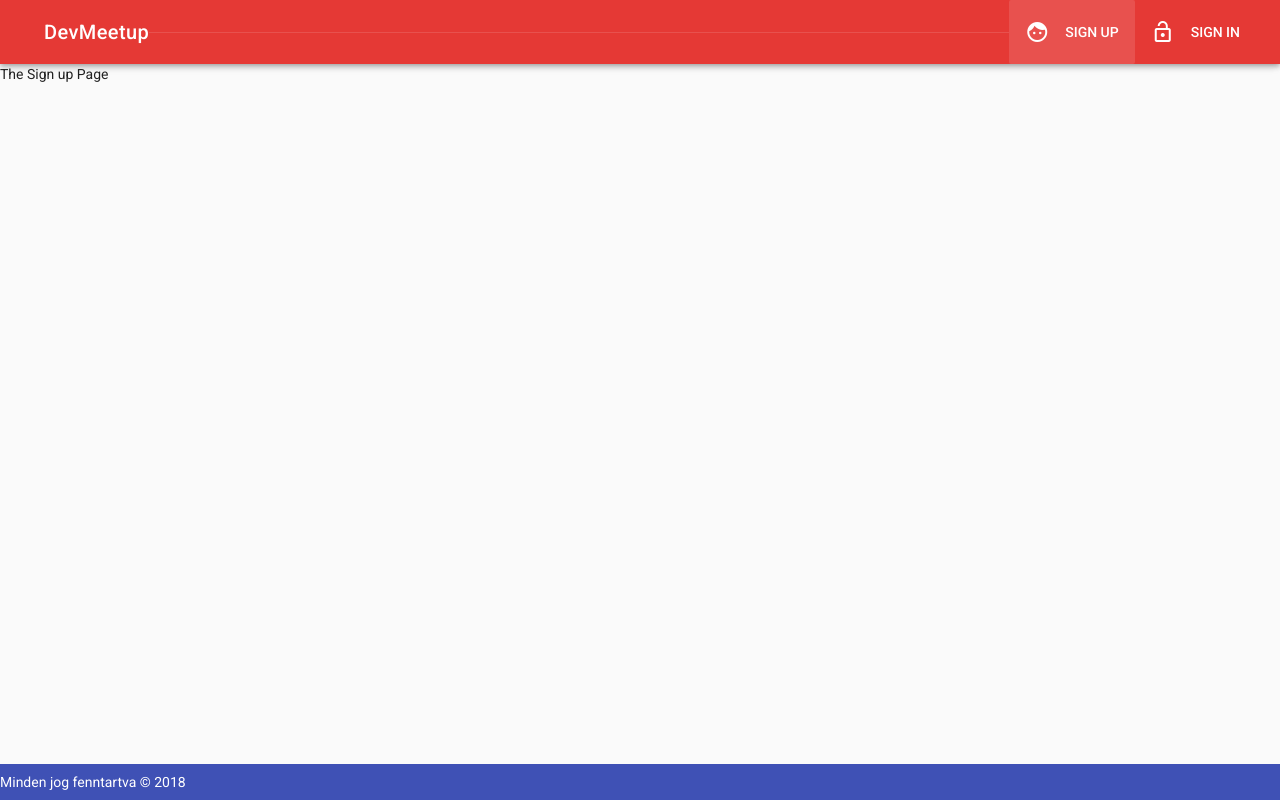
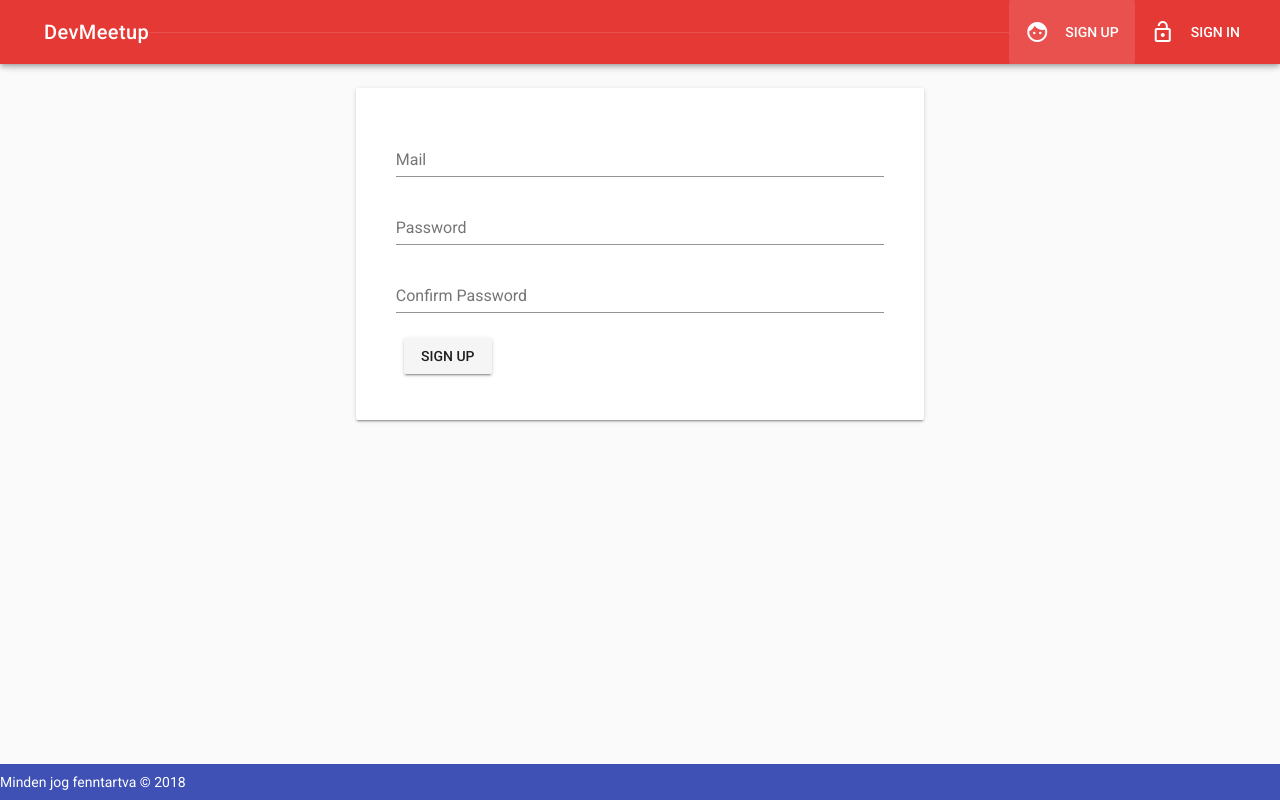
Before and after one commit to I-like-PhysiX/Full_project, a Vue app in the folder Frontend/: page /signup in a window 1280 px wide. Built offline with nearby package versions, Linux system fonts and the light colour scheme.

Commit message:
Update Signup.vue

```diff
--- a/Frontend/src/components/User/Signup.vue
+++ b/Frontend/src/components/User/Signup.vue
@@ -1,5 +1,105 @@
 <template>
-  <div>
-    <p>The Sign up Page</p>
-  </div>
+  <v-container>
+    <v-layout row v-if="error">
+      <v-flex xs12 sm6 offset-sm3>
+        <app-alert @dismissed="onDismissed" :text="error.message"></app-alert>
+      </v-flex>
+    </v-layout>
+    <v-layout row>
+      <v-flex xs12 sm6 offset-sm3>
+        <v-card>
+          <v-card-text>
+            <v-container>
+              <form @submit.prevent="onSignup">
+                <v-layout row>
+                  <v-flex xs12>
+                    <v-text-field
+                      name="email"
+                      label="Mail"
+                      id="email"
+                      v-model="email"
+                      type="email"
+                      required></v-text-field>
+                  </v-flex>
+                </v-layout>
+                <v-layout row>
+                  <v-flex xs12>
+                    <v-text-field
+                      name="password"
+                      label="Password"
+                      id="password"
+                      v-model="password"
+                      type="password"
+                      required></v-text-field>
+                  </v-flex>
+                </v-layout>
+                <v-layout row>
+                  <v-flex xs12>
+                    <v-text-field
+                      name="confirmPassword"
+                      label="Confirm Password"
+                      id="confirmPassword"
+                      v-model="confirmPassword"
+                      type="password"
+                      :rules="[comparePasswords]"></v-text-field>
+                  </v-flex>
+                </v-layout>
+                <v-layout row>
+                  <v-flex xs12>
+                    <v-btn type="submit" :disabled="loading" :loading="loading">
+                      Sign up
+                       <span slot="loader" class="custom-loader">
+                        <v-icon light>cached</v-icon>
+                       </span>
+                    </v-btn>
+                  </v-flex>
+                </v-layout>
+              </form>
+            </v-container>
+          </v-card-text>
+        </v-card>
+      </v-flex>
+    </v-layout>
+  </v-container>
 </template>
+
+<script>
+  export default {
+    data () {
+      return {
+        email: '',
+        password: '',
+        confirmPassword: ''
+      }
+    },
+    computed: {
+      comparePasswords () {
+        return this.password !== this.confirmPassword ? 'Passwords do not match' : ''
+      },
+      user () {
+        return this.$store.getters.user
+      },
+      error () {
+        return this.$store.getters.error
+      },
+      loading () {
+        return this.$store.getters.loading
+      }
+    },
+    watch: {
+      user (value) {
+        if (value !== null && value !== undefined) {
+          this.$router.push('/')
+        }
+      }
+    },
+    methods: {
+      onSignup () {
+        this.$store.dispatch('signUserUp', {email: this.email, password: this.password})
+      },
+      onDismissed () {
+        this.$store.dispatch('clearError')
+      }
+    }
+  }
+</script>
```
